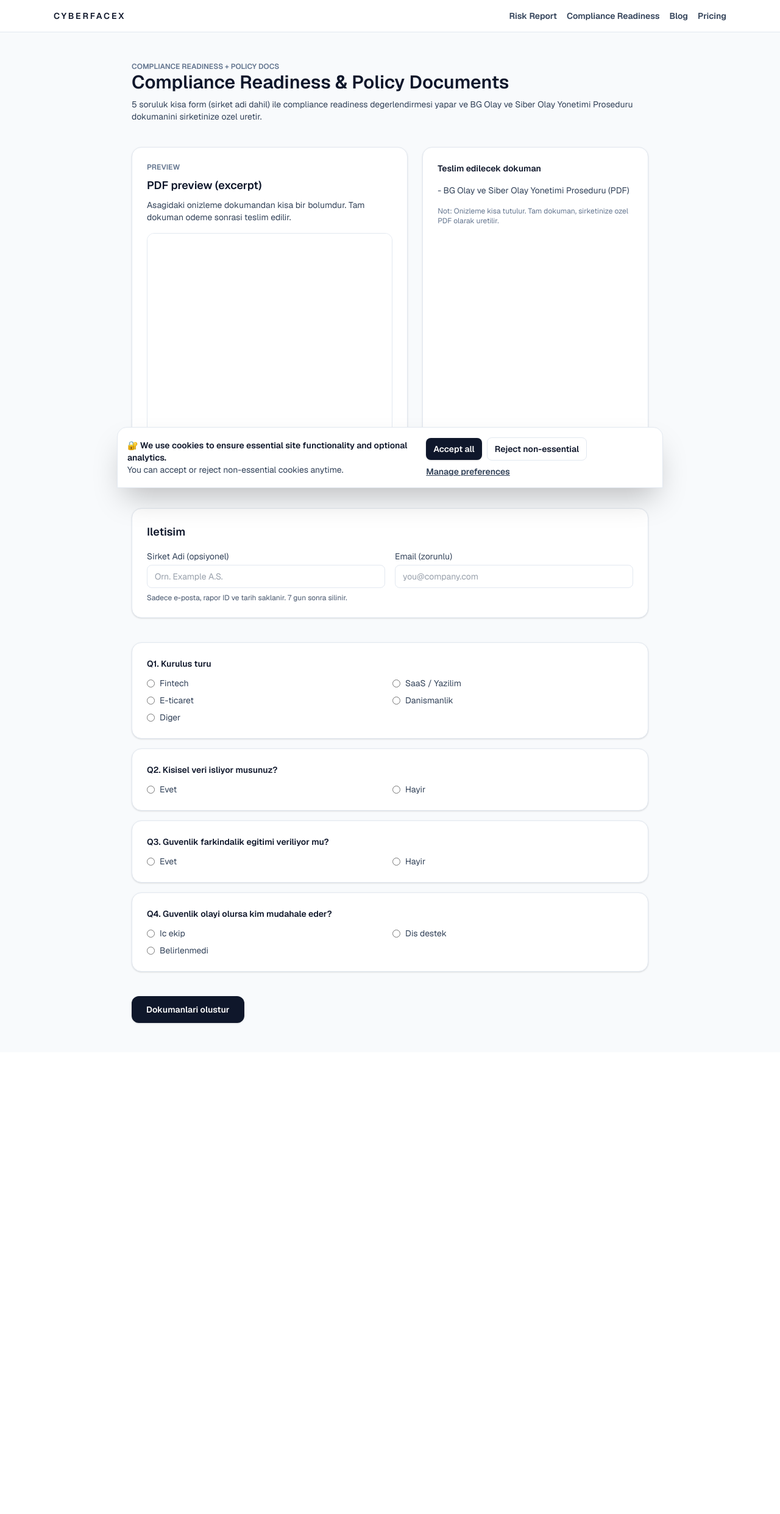
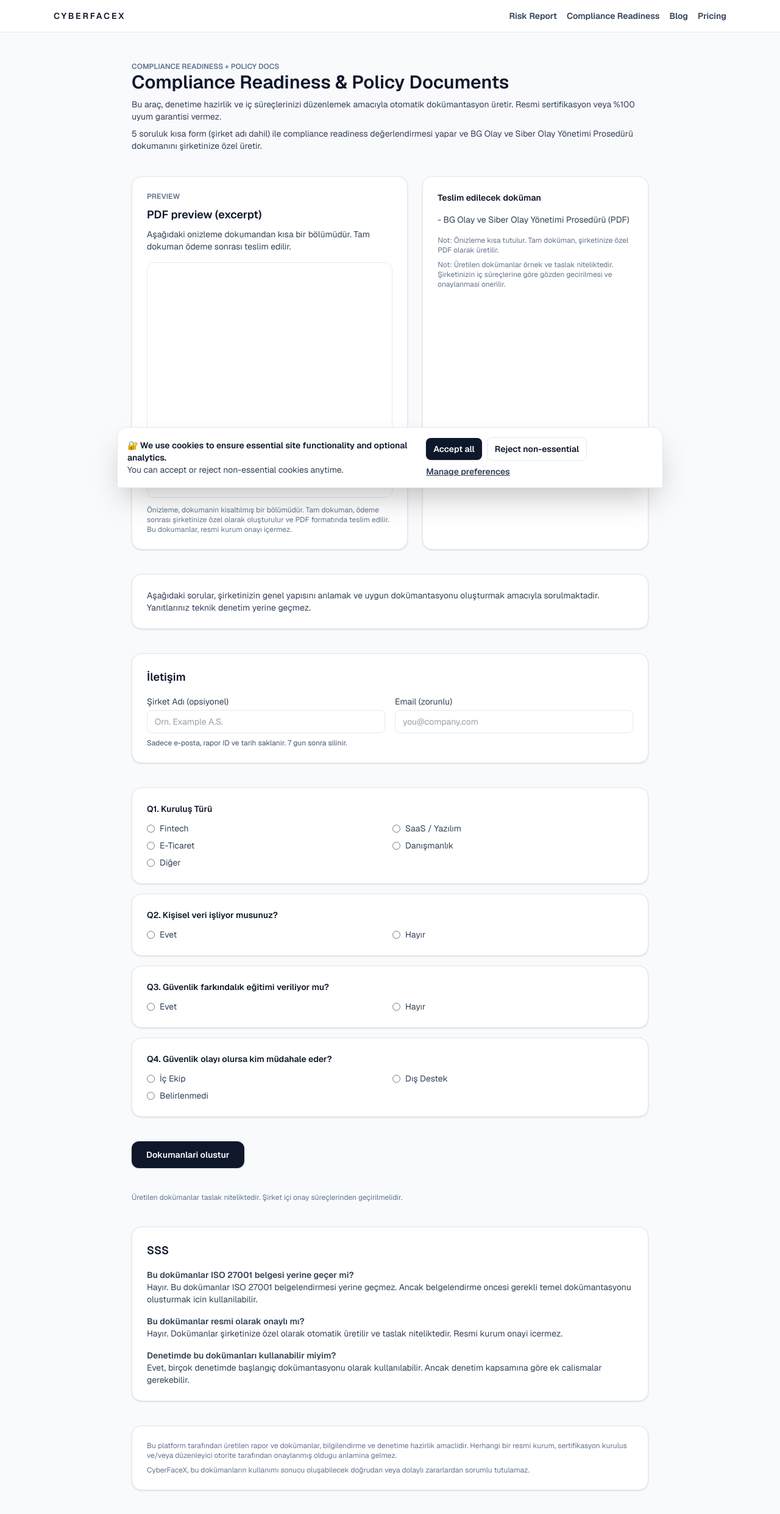
Before and after one commit to Siyahiherif/riskreport, a Next.js app: page /compliance in a window 1280 px wide. Shown: the top 2482 px of the page at 61% size. Before the commit the page ends 1725 px from the top, so only its background shows below. Built offline with nearby package versions, Linux system fonts and the light colour scheme.

Commit message:
Add compliance disclaimers and FAQ copy

```diff
--- a/app/compliance/page.tsx
+++ b/app/compliance/page.tsx
@@ -70,8 +70,12 @@ export default function CompliancePage() {
           <p className="text-xs uppercase font-semibold text-slate-500">Compliance Readiness + Policy Docs</p>
           <h1 className="text-3xl font-semibold">Compliance Readiness & Policy Documents</h1>
           <p className="mt-2 text-sm text-slate-700">
-            5 soruluk kisa form (sirket adi dahil) ile compliance readiness degerlendirmesi yapar ve BG Olay ve Siber Olay
-            Yonetimi Proseduru dokumanini sirketinize ozel uretir.
+            Bu araç, denetime hazirlik ve iç süreçlerinizi düzenlemek amacıyla otomatik dokümantasyon üretir.
+            Resmi sertifikasyon veya %100 uyum garantisi vermez.
+          </p>
+          <p className="mt-2 text-sm text-slate-700">
+            5 soruluk kısa form (şirket adı dahil) ile compliance readiness değerlendirmesi yapar ve BG Olay ve Siber Olay
+            Yönetimi Prosedürü dokumanını şirketinize özel üretir.
           </p>
         </div>
 
@@ -80,7 +84,7 @@ export default function CompliancePage() {
             <p className="text-xs font-semibold uppercase text-slate-500">Preview</p>
             <h2 className="mt-2 text-lg font-semibold">PDF preview (excerpt)</h2>
             <p className="mt-2 text-sm text-slate-700">
-              Asagidaki onizleme dokumandan kisa bir bolumdur. Tam dokuman odeme sonrasi teslim edilir.
+              Aşağıdaki onizleme dokumandan kısa bir bölümüdür. Tam dokuman ödeme sonrası teslim edilir.
             </p>
             <div className="mt-4 overflow-hidden rounded-xl border border-slate-200 bg-slate-50">
               <iframe
@@ -89,23 +93,38 @@ export default function CompliancePage() {
                 className="h-96 w-full"
               />
             </div>
+            <p className="mt-3 text-xs text-slate-500">
+              Önizleme, dokumanin kisaltılmış bir bölümüdür. Tam dokuman, ödeme sonrası şirketinize özel olarak
+              oluşturulur ve PDF formatında teslim edilir. Bu dokumanlar, resmi kurum onayı içermez.
+            </p>
           </div>
           <div className="rounded-2xl border border-slate-200 bg-white p-6 shadow">
-            <h3 className="text-sm font-semibold text-slate-900">Teslim edilecek dokuman</h3>
+            <h3 className="text-sm font-semibold text-slate-900">Teslim edilecek doküman</h3>
             <ul className="mt-4 space-y-2 text-sm text-slate-700">
-              <li>- BG Olay ve Siber Olay Yonetimi Proseduru (PDF)</li>
+              <li>- BG Olay ve Siber Olay Yönetimi Prosedürü (PDF)</li>
             </ul>
             <p className="mt-4 text-xs text-slate-500">
-              Not: Onizleme kisa tutulur. Tam dokuman, sirketinize ozel PDF olarak uretilir.
+              Not: Önizleme kısa tutulur. Tam doküman, şirketinize özel PDF olarak üretilir.
+            </p>
+            <p className="mt-2 text-xs text-slate-500">
+              Not: Üretilen dokümanlar örnek ve taslak niteliktedir. Şirketinizin iç süreçlerine göre gözden
+              gecirilmesi ve onaylanmasi onerilir.
             </p>
           </div>
         </div>
 
         <div className="rounded-2xl border border-slate-200 bg-white p-6 shadow">
-          <h2 className="text-lg font-semibold">Iletisim</h2>
+          <p className="text-sm text-slate-700">
+            Aşağıdaki sorular, şirketinizin genel yapısını anlamak ve uygun dokümantasyonu oluşturmak amacıyla
+            sorulmaktadir. Yanıtlarınız teknik denetim yerine geçmez.
+          </p>
+        </div>
+
+        <div className="rounded-2xl border border-slate-200 bg-white p-6 shadow">
+          <h2 className="text-lg font-semibold">İletişim</h2>
           <div className="mt-4 grid gap-4 md:grid-cols-2">
             <label className="text-sm text-slate-700">
-              Sirket Adi (opsiyonel)
+              Şirket Adı (opsiyonel)
               <input
                 value={companyName}
                 onChange={(e) => setCompanyName(e.target.value)}
@@ -150,10 +169,13 @@ export default function CompliancePage() {
         >
           {submitting ? "Isleniyor..." : "Dokumanlari olustur"}
         </button>
+        <p className="text-xs text-slate-500">
+          Üretilen dokümanlar taslak niteliktedir. Şirket içi onay süreçlerinden geçirilmelidir.
+        </p>
 
         {result && (
           <div className="rounded-2xl border border-slate-200 bg-white p-6 shadow">
-            <h2 className="text-lg font-semibold">Teslimat Hazir</h2>
+            <h2 className="text-lg font-semibold">Teslimat Hazır</h2>
             <p className="text-sm text-slate-700 mt-2">Rapor ID: {result.reportToken}</p>
             <p className="text-sm text-slate-700">Risk skoru: {result.score} / 100 - {result.riskLevel}</p>
             <p className="text-sm text-slate-700">ISO 27001: {result.readiness.iso27001} | KVKK: {result.readiness.kvkk} | SOC2: {result.readiness.soc2}</p>
@@ -166,6 +188,45 @@ export default function CompliancePage() {
             <p className="mt-2 text-xs text-slate-600">Link {new Date(result.expiresAt).toLocaleDateString()} tarihinde sona erer.</p>
           </div>
         )}
+
+        <div className="rounded-2xl border border-slate-200 bg-white p-6 shadow">
+          <h2 className="text-lg font-semibold">SSS</h2>
+          <div className="mt-4 space-y-4 text-sm text-slate-700">
+            <div>
+              <p className="font-semibold">Bu dokümanlar ISO 27001 belgesi yerine geçer mi?</p>
+              <p>
+                Hayır. Bu dokümanlar ISO 27001 belgelendirmesi yerine geçmez. Ancak belgelendirme oncesi gerekli temel
+                dokümantasyonu olusturmak icin kullanilabilir.
+              </p>
+            </div>
+            <div>
+              <p className="font-semibold">Bu dokümanlar resmi olarak onaylı mı?</p>
+              <p>
+                Hayır. Dokümanlar şirketinize özel olarak otomatik üretilir ve taslak niteliktedir. Resmi kurum onayi
+                icermez.
+              </p>
+            </div>
+            <div>
+              <p className="font-semibold">Denetimde bu dokümanları kullanabilir miyim?</p>
+              <p>
+                Evet, birçok denetimde başlangıç dokümantasyonu olarak kullanılabilir. Ancak denetim kapsamına göre ek
+                calismalar gerekebilir.
+              </p>
+            </div>
+          </div>
+        </div>
+
+        <div className="rounded-2xl border border-slate-200 bg-white p-6 shadow">
+          <p className="text-xs text-slate-500">
+            Bu platform tarafından üretilen rapor ve dokümanlar, bilgilendirme ve denetime hazirlik amaclidir. Herhangi
+            bir resmi kurum, sertifikasyon kurulus ve/veya düzenleyici otorite tarafından onaylanmış oldugu anlamina
+            gelmez.
+          </p>
+          <p className="mt-2 text-xs text-slate-500">
+            CyberFaceX, bu dokümanların kullanımı sonucu oluşabilecek doğrudan veya dolaylı zararlardan sorumlu
+            tutulamaz.
+          </p>
+        </div>
       </div>
     </div>
   );
--- a/lib/compliance/pdf.tsx
+++ b/lib/compliance/pdf.tsx
@@ -86,27 +86,27 @@ const templatePath = path.join(process.cwd(), "lib", "compliance", "templates",
 const normalizeCompanyName = (companyName?: string) => companyName?.trim() || "Sirket";
 
 const headingPhrases = [
-  "GIRIS",
-  "AMAC",
+  "GİRİŞ",
+  "AMAÇ",
   "KAPSAM",
-  "ILGILI KANUN VE DUZENLEMELER",
+  "İLGİLİ KANUN VE DÜZENLEMELER",
   "TANIMLAMALAR VE KISALTMALAR",
-  "GOREV VE SORUMLULUKLAR",
+  "GÖREV VE SORUMLULUKLAR",
   "UYGULAMA",
-  "BILGI GUVENLIGI OLAYLARININ TANIMLANMASI",
-  "BILGI GUVENLIGI OLAYLARININ TESPIT EDILMESI VE BILDIRILMESI",
-  "BILGI GUVENLIGI OLAYLARININ ANALIZ EDILMESI VE ILETISIM",
-  "BILGI GUVENLIGI OLAYLARINA MUDAHALE EDILMESI",
-  "BILGI GUVENLIGI OLAYLARINA ILISKIN KANITLARIN ELDE EDILMESI",
-  "BILGI GUVENLIGI OLAYLARININ KAPATILMASI",
-  "BILGI GUVENLIGI OLAYLARININ RAPORLANMASI VE IZLENMESI",
-  "SIBER OLAY YONETIMI",
-  "SIBER OLAYLARIN TESPIT EDILMESI",
+  "BİLGİ GÜVENLİĞİ OLAYLARININ TANIMLANMASI",
+  "BİLGİ GÜVENLİĞİ OLAYLARININ TESPIT EDILMESI VE BİLDİRİLMESİ",
+  "BİLGİ GÜVENLİĞİ OLAYLARININ ANALİZ EDİLMESİ VE İLETİŞİM",
+  "BİLGİ GÜVENLİĞİ OLAYLARINA MUDAHALE EDİLMEŞİ",
+  "BİLGİ GÜVENLİĞİ OLAYLARINA İLİŞKİN KANITLARIN ELDE EDİLMESİ",
+  "BİLGİ GÜVENLİĞİ OLAYLARININ KAPATILMASI",
+  "BİLGİ GÜVENLİĞİ OLAYLARININ RAPORLANMASI VE İZLENMESİ",
+  "SİBER OLAY YÖNETİMİ",
+  "SIBER OLAYLARIN TESPİT EDİLMESİ",
   "SIBER OLAYLARIN SINIFLANDIRILMASI",
-  "SIBER OLAYLARA MUDAHALE SURECI",
-  "SIBER OLAY SONRASINDA IZLENECEK ADIMLAR",
-  "SIBER OLAYLARIN ANALIZI VE PAYDASLAR ILE ILISKILER",
-  "ILGILI DOKUMANLAR",
+  "SİBER OLAYLARA MUDAHALE SÜRECİ",
+  "SİBER OLAY SONRASINDA İZLENECEK ADIMLAR",
+  "SİBER OLAYLARIN ANALİZİ VE PAYDAŞLAR İLE İLİŞKİLER",
+  "İLGİLİ DOKÜMANLAR",
 ];
 
 const foldTurkish = (text: string) =>
@@ -143,14 +143,14 @@ const isListTrigger = (line: string) =>
   /siralani|siralanmis|erisilmelidir|asagidaki|asagida/.test(foldTurkish(line.toLowerCase()));
 
 const inlineLabelPrefixes = [
-  "KRITIK",
-  "YUKSEK",
+  "KRİTİK",
+  "YÜKSEK",
   "ORTA",
-  "DUSUK",
-  "ANLIK MUDAHALE",
-  "GUNLUK MUDAHALE",
-  "3 GUNLUK MUDAHALE",
-  "HAFTALIK MUDAHALE",
+  "DÜŞÜK",
+  "ANLIK MÜDAHALE",
+  "GÜNLÜK MÜDAHALE",
+  "3 GÜNLÜK MÜDAHALE",
+  "HAFTALIK MÜDAHALE",
 ];
 
 const isInlineLabel = (line: string) => {
@@ -242,31 +242,31 @@ const chunkParagraphs = (items: LineToken[], size: number) => {
 };
 
 const tocItems = [
-  { label: "1. GIRIS", page: "3" },
-  { label: "1.1 Amac", page: "3" },
-  { label: "1.2 Kapsam", page: "3" },
-  { label: "1.3 Ilgili Kanun ve Duzenlemeler", page: "3" },
-  { label: "1.4 Tanimlamalar ve Kisaltmalar", page: "3" },
-  { label: "2. GOREV VE SORUMLULUKLAR", page: "4" },
-  { label: "2.1 Bilgi Guvenligi Sorumlusu", page: "4" },
-  { label: "2.2 BT Muduru", page: "4" },
-  { label: "2.3 Tedarikci Firma", page: "5" },
-  { label: "2.4 Kurulus Personeli", page: "5" },
+  { label: "1. GİRİŞ", page: "3" },
+  { label: "1.1 AMAÇ", page: "3" },
+  { label: "1.2 KAPSAM", page: "3" },
+  { label: "1.3 İLGİLİ KANUN VE DÜZENLEMELER", page: "3" },
+  { label: "1.4 TANIMLAMALAR VE KISALTMALAR", page: "3" },
+  { label: "2. GÖREV VE SORUMLULUKLAR", page: "4" },
+  { label: "2.1 BİLGİ GÜVENLİĞİ SORUMLUSU", page: "4" },
+  { label: "2.2 BT MÜDÜRÜ", page: "4" },
+  { label: "2.3 TEDARİKÇİ FİRMASI", page: "5" },
+  { label: "2.4 KURULUS PERSONELİ", page: "5" },
   { label: "3. UYGULAMA", page: "5" },
-  { label: "3.1 Bilgi Guvenligi Olaylarinin Tanimlanmasi", page: "5" },
-  { label: "3.2 Bilgi Guvenligi Olaylarinin Tespit Edilmesi ve Bildirilmesi", page: "7" },
-  { label: "3.3 Bilgi Guvenligi Olaylarinin Analiz Edilmesi ve Iletisim", page: "8" },
-  { label: "3.4 Bilgi Guvenligi Olaylarina Mudahale Edilmesi", page: "8" },
-  { label: "3.5 Bilgi Guvenligi Olaylarina Iliskin Kanitlarin Elde Edilmesi", page: "9" },
-  { label: "3.6 Bilgi Guvenligi Olaylarinin Kapatilmasi", page: "9" },
-  { label: "3.7 Bilgi Guvenligi Olaylarinin Raporlanmasi ve Izlenmesi", page: "10" },
-  { label: "3.8 Siber Olay Yonetimi", page: "10" },
-  { label: "3.8.1 Siber Olaylarin Tespit Edilmesi", page: "10" },
-  { label: "3.8.2 Siber Olaylarin Siniflandirilmasi", page: "11" },
-  { label: "3.8.3 Siber Olaylara Mudahale Sureci", page: "11" },
-  { label: "3.8.4 Siber Olay Sonrasinda Izlenecek Adimlar", page: "13" },
-  { label: "3.8.5 Siber Olaylarin Analizi ve Paydaslar ile Iliskiler", page: "13" },
-  { label: "4. ILGILI DOKUMANLAR", page: "15" },
+  { label: "3.1 BİLGİ GÜVENLİĞİ OLAYLARININ TANIMLANMASI", page: "5" },
+  { label: "3.2 BİLGİ GÜVENLİĞİ OLAYLARININ TESPİT EDİLMESİ VE BİLDİRİLMESİ", page: "7" },
+  { label: "3.3 BİLGİ GÜVENLİĞİ OLAYLARININ ANALİZ EDİLMESİ VE İLETİŞİM", page: "8" },
+  { label: "3.4 BİLGİ GÜVENLİĞİ OLAYLARINA MÜDAHALE EDİLMESİ", page: "8" },
+  { label: "3.5 BİLGİ GÜVENLİĞİ OLAYLARINA İLİŞKİN KANITLARIN ELDE EDİLMESİ", page: "9" },
+  { label: "3.6 BİLGİ GÜVENLİĞİ OLAYLARININ KAPATILMASI", page: "9" },
+  { label: "3.7 BİLGİ GÜVENLİĞİ OLAYLARININ RAPORLANMASI VE İZLENMESİ", page: "10" },
+  { label: "3.8 SİBER OLAY YÖNETİMİ", page: "10" },
+  { label: "3.8.1 SİBER OLAYLARIN TESPİT EDİLMESİ", page: "10" },
+  { label: "3.8.2 SİBER OLAYLARIN SINIFLANDIRILMASI", page: "11" },
+  { label: "3.8.3 SİBER OLAYLARA MÜDAHALE SÜRECİ", page: "11" },
+  { label: "3.8.4 SİBER OLAY SONRASINDA İZLENECEK ADIMLAR", page: "13" },
+  { label: "3.8.5 SİBER OLAYLARIN ANALİZİ VE PAYDAŞLAR İLE İLİŞKİLER", page: "13" },
+  { label: "4. İLGİLİ DOKÜMANLAR", page: "15" },
 ];
 
 const renderHeader = (orgName: string) => (
@@ -282,17 +282,17 @@ const renderHeader = (orgName: string) => (
         </Text>
       </View>
       <View style={[styles.headerCellLast, { flex: 1.2 }]}>
-        <Text style={styles.headerMeta}>DOK?MAN NO: PRO-BT-003</Text>
-        <Text style={styles.headerMeta}>YAYIN TAR?H?: 10.07.2024</Text>
-        <Text style={styles.headerMeta}>REV. TAR?H?: 26.12.2025</Text>
-        <Text style={styles.headerMeta}>VERS?YON NO: 2</Text>
+        <Text style={styles.headerMeta}>DOKüMAN NO: </Text>
+        <Text style={styles.headerMeta}>YAYIN TARiH: </Text>
+        <Text style={styles.headerMeta}>REV. TARiHi: </Text>
+        <Text style={styles.headerMeta}>VERSiON NO: </Text>
       </View>
     </View>
     <View style={{ flexDirection: "row" }}>
       <View style={[styles.headerCell, { flex: 0.8, borderBottomWidth: 0 }]} />
       <View style={[styles.headerCell, { flex: 1.4, borderBottomWidth: 0 }]}>
-        <Text style={styles.headerMeta}>Haz?rlayan: Bilgi Guvenligi Sorumlusu</Text>
-        <Text style={styles.headerMeta}>Onaylayan: Y?netim Kurulu</Text>
+        <Text style={styles.headerMeta}>Hazirlayan: Bilgi Güvenliği Sorumlusu</Text>
+        <Text style={styles.headerMeta}>Onaylayan: Yönetim Kurulu</Text>
       </View>
       <View style={[styles.headerCellLast, { flex: 1.2, borderBottomWidth: 0 }]}>
         <Text style={styles.headerMeta}>
@@ -316,7 +316,7 @@ const normalizeForMatch = (text: string) =>
     .trim();
 
 const stripPreamble = (lines: string[]) => {
-  const targets = ["GIRIS", "GENEL BAKIS"];
+  const targets = ["GİRİŞ", "GENEL BAKIŞ"];
   const startIndex = lines.findIndex((line) =>
     targets.some((target) => normalizeForMatch(line).startsWith(target)),
   );
@@ -325,7 +325,7 @@ const stripPreamble = (lines: string[]) => {
 };
 
 const getPreviewTokens = (tokens: LineToken[]) => {
-  const anchor = "BILGI GUVENLIGI OLAYLARINA ILISKIN KANITLARIN ELDE EDILMESI";
+  const anchor = "BİLGİ GÜVENLİĞİ OLAYLARINA İLİŞKİN KANITLARIN ELDE EDİLMESİ";
   const startIndex = tokens.findIndex((token) =>
     normalizeForMatch(token.text).includes(anchor),
   );
--- a/lib/compliance/questions.ts
+++ b/lib/compliance/questions.ts
@@ -10,45 +10,45 @@ export type Question = {
 export const COMPLIANCE_QUESTIONS: Question[] = [
   {
     id: "org_type",
-    label: "Q1. Kurulus turu",
+    label: "Q1. Kuruluş Türü",
     type: "single",
     required: true,
     options: [
       { label: "Fintech", value: "fintech" },
-      { label: "SaaS / Yazilim", value: "saas" },
-      { label: "E-ticaret", value: "ecommerce" },
-      { label: "Danismanlik", value: "consulting" },
-      { label: "Diger", value: "other" },
+      { label: "SaaS / Yazılım", value: "saas" },
+      { label: "E-Ticaret", value: "ecommerce" },
+      { label: "Danışmanlık", value: "consulting" },
+      { label: "Diğer", value: "other" },
     ],
   },
   {
     id: "personal_data",
-    label: "Q2. Kisisel veri isliyor musunuz?",
+    label: "Q2. Kişisel veri işliyor musunuz?",
     type: "single",
     required: true,
     options: [
       { label: "Evet", value: "yes" },
-      { label: "Hayir", value: "no" },
+      { label: "Hayır", value: "no" },
     ],
   },
   {
     id: "security_training",
-    label: "Q3. Guvenlik farkindalik egitimi veriliyor mu?",
+    label: "Q3. Güvenlik farkındalık eğitimi veriliyor mu?",
     type: "single",
     required: true,
     options: [
       { label: "Evet", value: "yes" },
-      { label: "Hayir", value: "no" },
+      { label: "Hayır", value: "no" },
     ],
   },
   {
     id: "incident_owner",
-    label: "Q4. Guvenlik olayi olursa kim mudahale eder?",
+    label: "Q4. Güvenlik olayı olursa kim müdahale eder?",
     type: "single",
     required: true,
     options: [
-      { label: "Ic ekip", value: "internal" },
-      { label: "Dis destek", value: "external" },
+      { label: "İç Ekip", value: "internal" },
+      { label: "Dış Destek", value: "external" },
       { label: "Belirlenmedi", value: "none" },
     ],
   },
```
